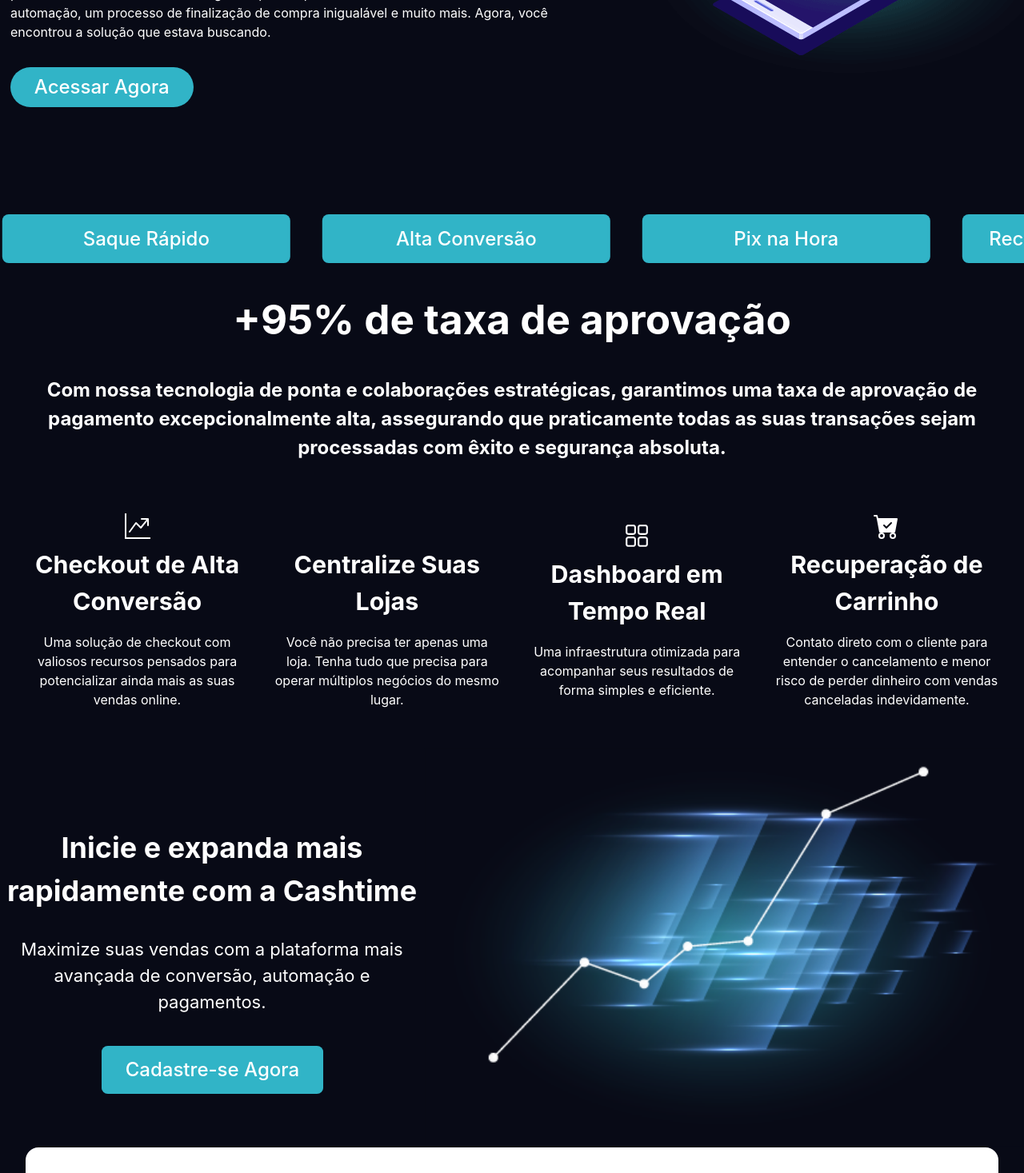
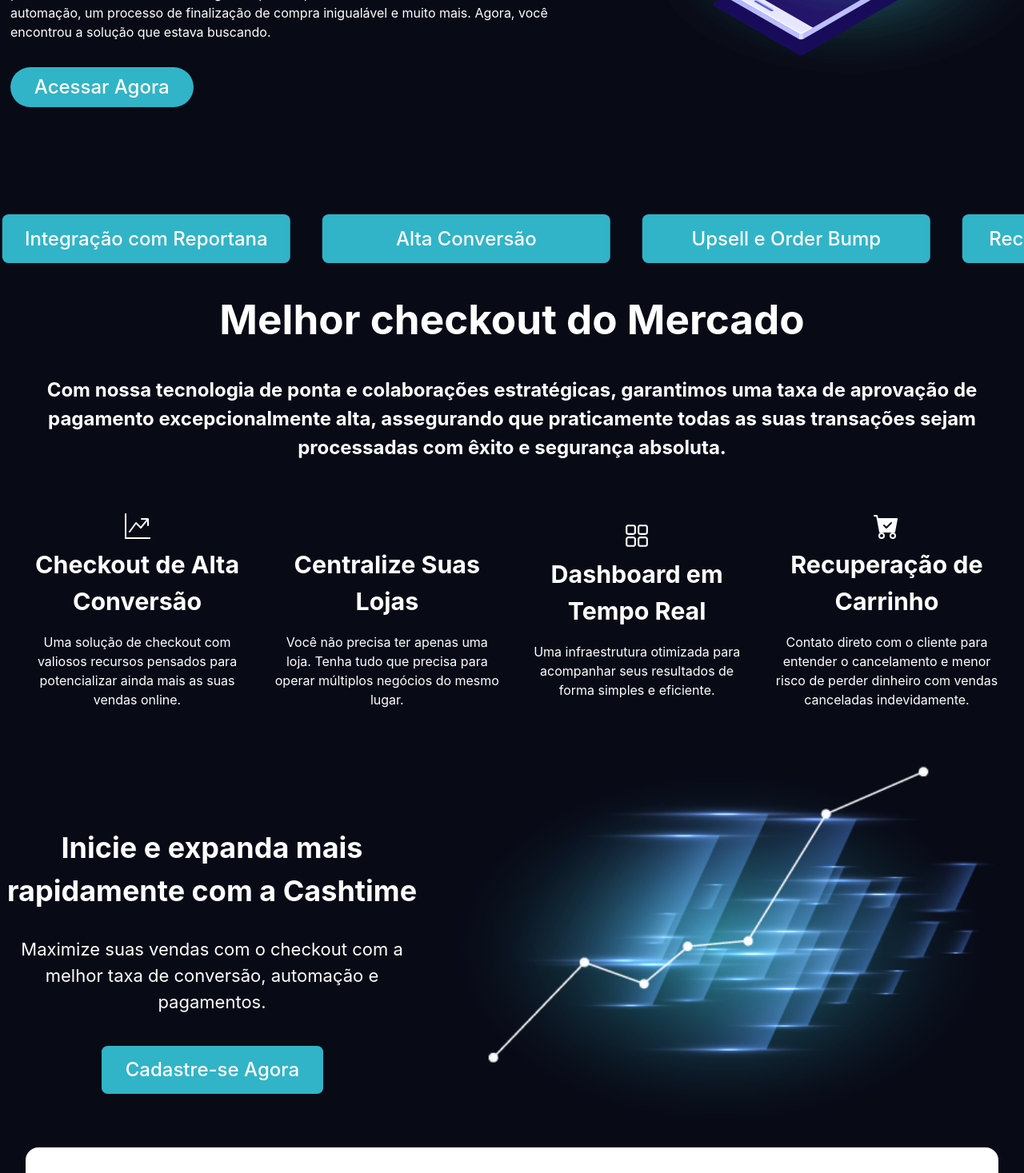
Before and after one commit to adryel01/cashtime, a React (Vite) app: page / in a window 1280 px wide. Shown: the part 497-1964 px from the top of the page at 80% size. Built offline with nearby package versions, Linux system fonts and the light colour scheme; some icons are missing.

Commit message:
to checkout

```diff
--- a/src/components/BetterCheckout/index.jsx
+++ b/src/components/BetterCheckout/index.jsx
@@ -7,7 +7,7 @@
 
 export function BetterCheckout() {
 
-	const text = "+95% de taxa de aprovação";
+	const text = "Melhor checkout do Mercado";
 
 
 	const textVariants = {
--- a/src/components/IntegrationFast/index.jsx
+++ b/src/components/IntegrationFast/index.jsx
@@ -48,7 +48,7 @@
 					animate="visible"
 					variants={textVariants}
 				>Inicie e expanda mais rapidamente com a </motion.h2> */}
-				<p>Maximize suas vendas com a plataforma mais avançada de conversão, automação e pagamentos.</p>
+				<p>Maximize suas vendas com o checkout com a melhor taxa de conversão, automação e pagamentos.</p>
 				<button>Cadastre-se Agora</button>
 			</div>
 			<img src={grafico} alt="" />
--- a/src/components/Skills/index.jsx
+++ b/src/components/Skills/index.jsx
@@ -8,12 +8,12 @@
 			<div className='slider'>
 				<div className='slide-track'>
 					<div className='slide'><button>Checkout Personalizado</button></div>
-					<div className='slide'><button>Saque Rápido</button></div>
+					<div className='slide'><button>Integração com Reportana</button></div>
 					<div className='slide'><button>Alta Conversão</button></div>
-					<div className='slide'><button>Pix na Hora</button></div>
+					<div className='slide'><button>Upsell e Order Bump</button></div>
 					<div className='slide'><button>Recuperação de Carrinho</button></div>
 					<div className='slide'><button>Melhores Taxas do Mercado</button></div>
-					<div className='slide'><button>Bloqueio Zero</button></div>
+					<div className='slide'><button>Integração com Shopify</button></div>
 				</div>
 			</div>
 		</section>
```
